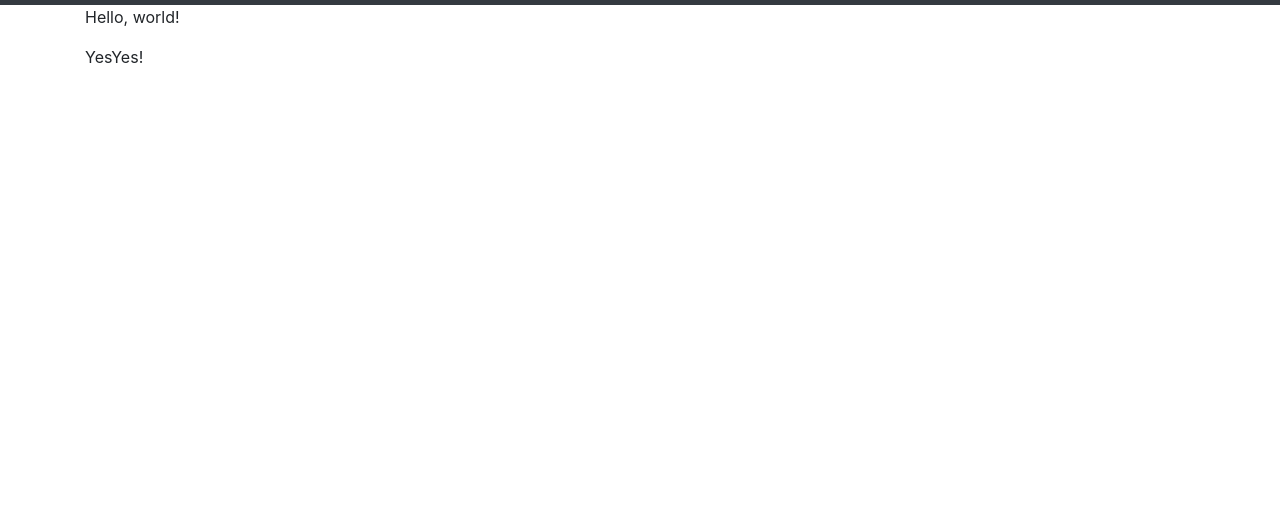
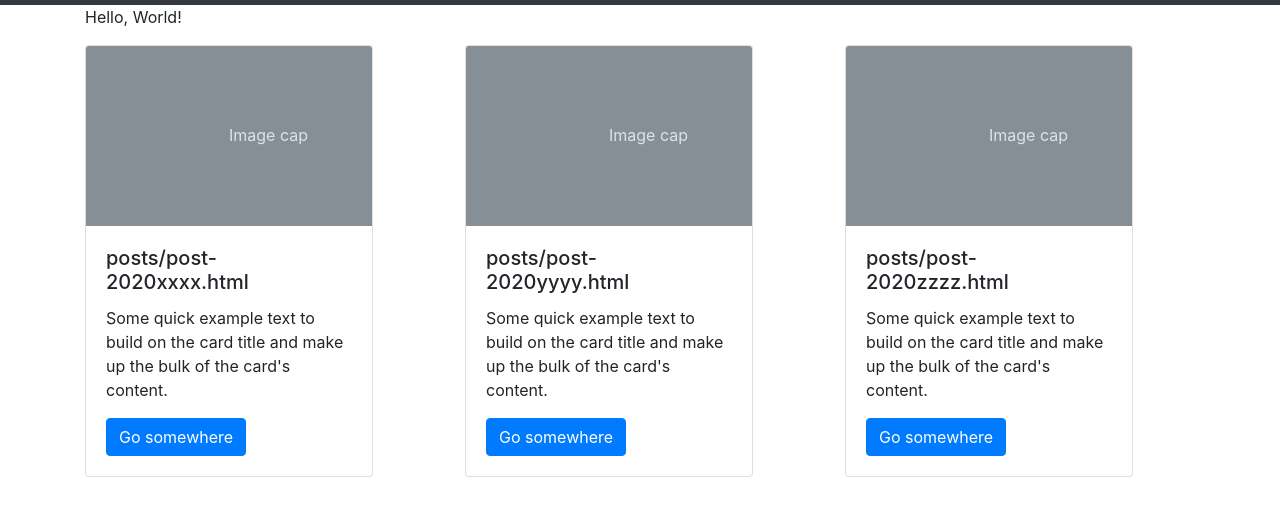
Before and after one commit to slowsingle/slowsingle.github.io, a plain HTML site: page index.html in a window 1280 px wide. Shown: the part 51-566 px from the top of the page. Drawn offline with nearby package versions, Linux system fonts and the light colour scheme.

Commit message:
なんかいい感じになってきた

```diff
--- a/index.html
+++ b/index.html
@@ -9,6 +9,7 @@
 </head>
 
 <body>
+  <div id="app" v-cloak>
     <nav class="navbar navbar-expand-lg navbar-dark bg-dark">
       <a class="navbar-brand" href="#">MyPage</a>
       <button class="navbar-toggler" type="button" data-toggle="collapse" data-target="#navbarNavDropdown" aria-controls="navbarNavDropdown" aria-expanded="false" aria-label="Toggle navigation">
@@ -26,9 +27,24 @@
       </div>
     </nav>
 
-  <div id="app" class="container" v-cloak>
-    <p>Hello, world!</p>
+    <div class="container">
       <p>{{ message }}</p>
+
+      <div class="row">
+        <div class="col-sm" v-for="postUrl in postUrlList">
+          <div class="card" style="width: 18rem;">
+            <svg class="bd-placeholder-img card-img-top" width="100%" height="180" xmlns="http://www.w3.org/2000/svg" preserveAspectRatio="xMidYMid slice" focusable="false" role="img" aria-label="Placeholder: Image cap"><title>Placeholder</title><rect fill="#868e96" width="100%" height="100%"/><text fill="#dee2e6" dy=".3em" x="50%" y="50%">Image cap</text></svg>
+            <div class="card-body">
+              <h5 class="card-title">{{postUrl}}</h5>
+              <p class="card-text">Some quick example text to build on the card title and make up the bulk of the card's content.</p>
+              <a v-bind:href="postUrl" class="btn btn-primary">Go somewhere</a>
+            </div>
+          </div>
+        </div>
+      </div>
+    </div>
+
+
   </div>
 
   <script src="https://cdn.jsdelivr.net/npm/vue/dist/vue.js"></script>
--- a/js/main.js
+++ b/js/main.js
@@ -1,6 +1,11 @@
 var app = new Vue({
   el: '#app',
   data: {
-    message: 'YesYes!'
+    message: 'Hello, World!',
+    postUrlList: [
+      'posts/post-2020xxxx.html',
+      'posts/post-2020yyyy.html',
+      'posts/post-2020zzzz.html',
+    ]
   }
 })
```
Also changed, not shown: posts/post-2020xxxx.html (added, +1 -0 lines), posts/post-2020yyyy.html (added, +1 -0 lines), posts/post-2020zzzz.html (added, +1 -0 lines). Lines whose indentation alone changed are shown as unchanged.
